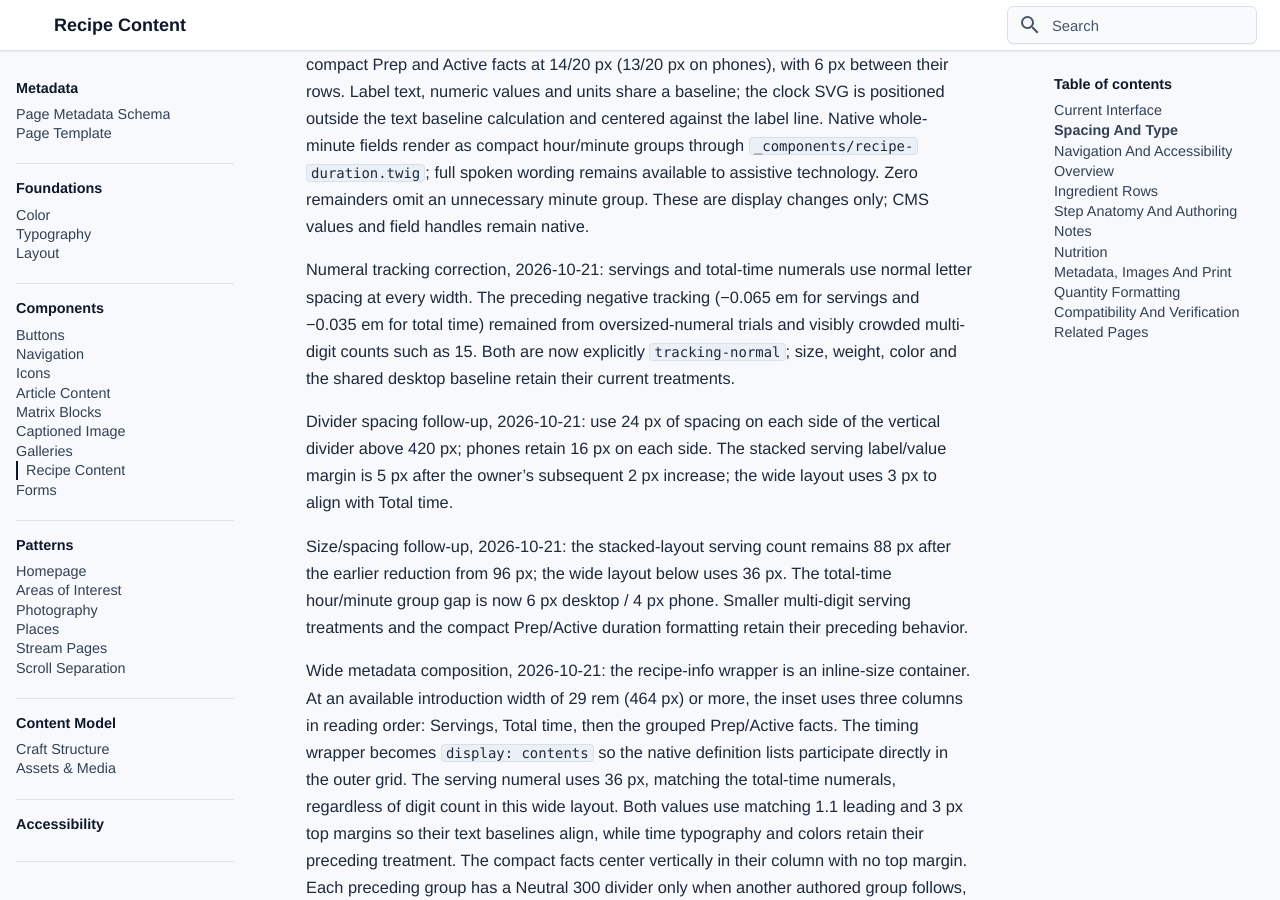
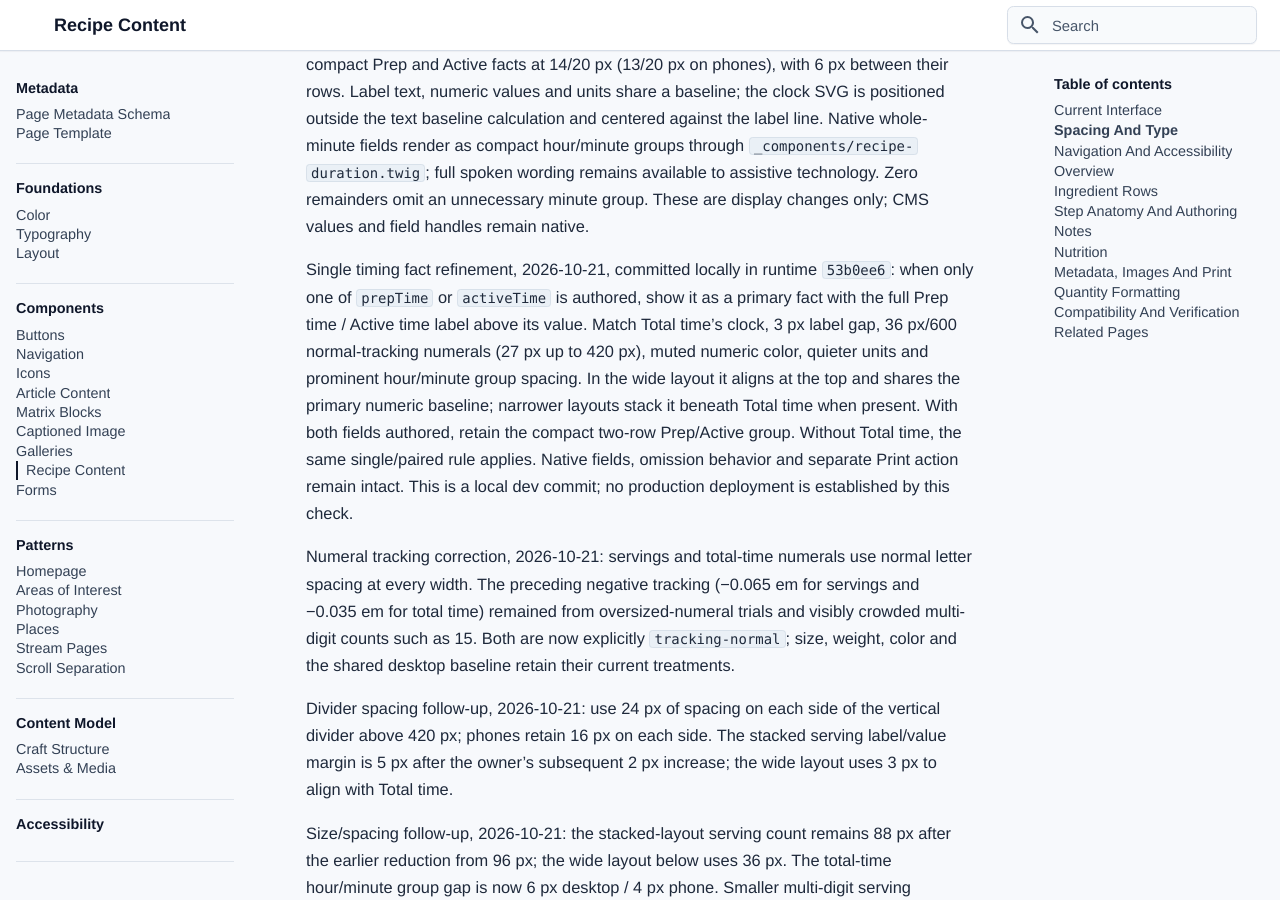
Before and after one commit to bentilden/Design-System, an MkDocs documentation site: the page built from docs/components/recipe-content.md, in a window 1280 px wide and 900 px high, scrolled down 2519 px. Built offline with MkDocs 1.6.1 and Material for MkDocs 9.7.7, drawn with Linux system fonts in a browser that asks for light colours; some web fonts are replaced.

Commit message:
Document primary display for single recipe timing facts

```diff
--- a/docs/components/recipe-content.md
+++ b/docs/components/recipe-content.md
@@ -74,6 +74,8 @@ Historical contextual color trial, 2026-10-21: the initial inset and near-black
 Approved compact follow-up, 2026-10-21, implemented locally: restore the earlier Neutral 200/50 surface and Neutral 300 divider, and lighten the serving numeral to Neutral 500 at 86% opacity (approximately #858585 over the inset). This scoped text-opacity treatment matches the approved mockup without adding a color token. Large total-time numerals on desktop and phones match the serving numeral at Neutral 500/86%; compact Prep/Active values, labels and units remain Neutral 600. Icons remain Neutral 500. The stacked serving label/value gap is 5 px and its leading is 0.86. In the wide layout, both primary values use a 3 px label gap and 1.1 leading to share one text baseline, and compact timing details start 12 px after the total in the stacked layout; the wide layout places them in their own column. The approved mockup’s compact geometry was verified before the subsequent numeral-size and gap refinements below. The split dark-panel alternative was not selected.
 
 Total time leads the right group at 36 px (27 px on phones), with 1.1 line height, followed by compact Prep and Active facts at 14/20 px (13/20 px on phones), with 6 px between their rows. Label text, numeric values and units share a baseline; the clock SVG is positioned outside the text baseline calculation and centered against the label line. Native whole-minute fields render as compact hour/minute groups through `_components/recipe-duration.twig`; full spoken wording remains available to assistive technology. Zero remainders omit an unnecessary minute group. These are display changes only; CMS values and field handles remain native.
+
+Single timing fact refinement, 2026-10-21, committed locally in runtime `53b0ee6`: when only one of `prepTime` or `activeTime` is authored, show it as a primary fact with the full Prep time / Active time label above its value. Match Total time’s clock, 3 px label gap, 36 px/600 normal-tracking numerals (27 px up to 420 px), muted numeric color, quieter units and prominent hour/minute group spacing. In the wide layout it aligns at the top and shares the primary numeric baseline; narrower layouts stack it beneath Total time when present. With both fields authored, retain the compact two-row Prep/Active group. Without Total time, the same single/paired rule applies. Native fields, omission behavior and separate Print action remain intact. This is a local dev commit; no production deployment is established by this check.
 
 Numeral tracking correction, 2026-10-21: servings and total-time numerals use normal letter spacing at every width. The preceding negative tracking (−0.065 em for servings and −0.035 em for total time) remained from oversized-numeral trials and visibly crowded multi-digit counts such as 15. Both are now explicitly `tracking-normal`; size, weight, color and the shared desktop baseline retain their current treatments.
 
```
